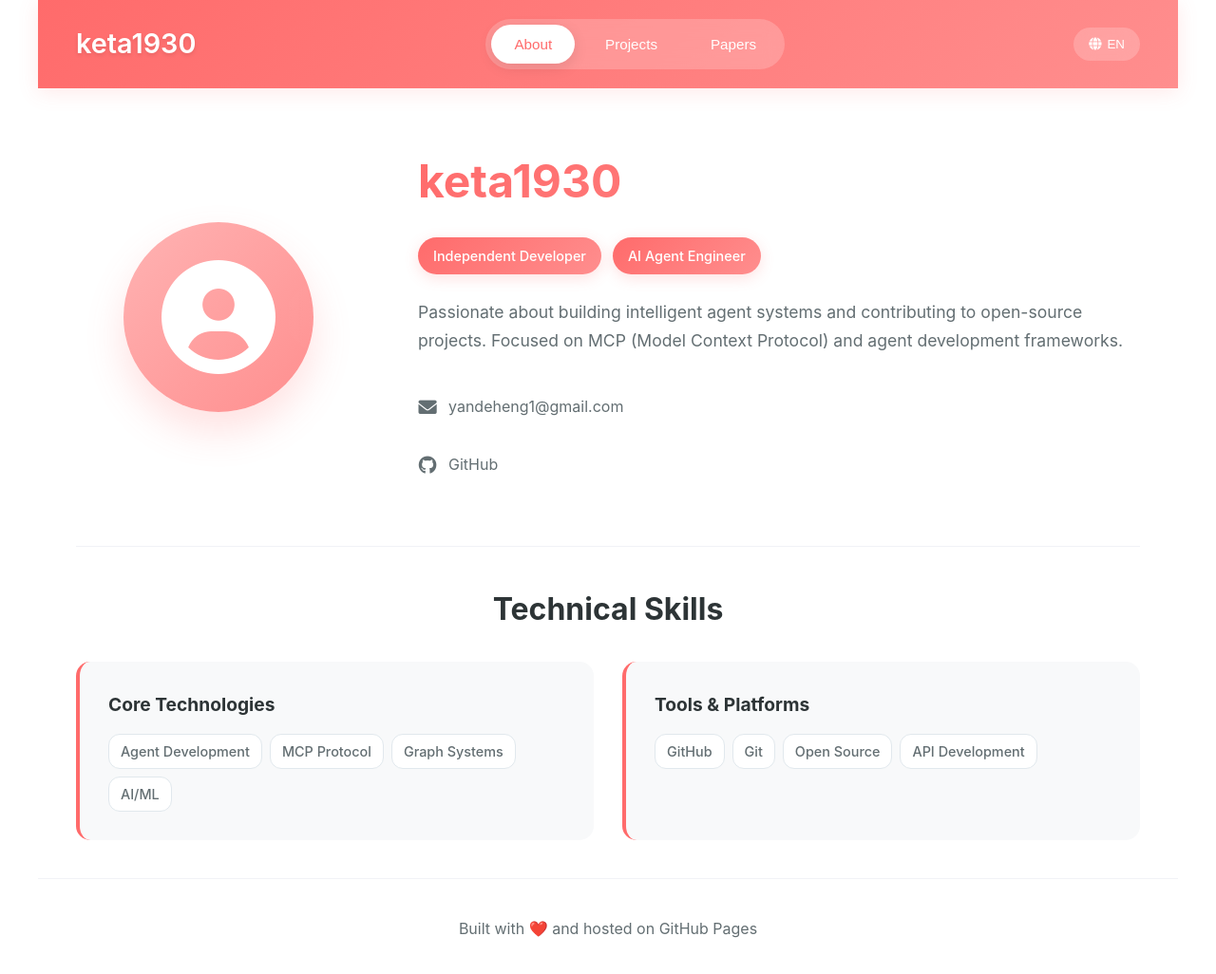
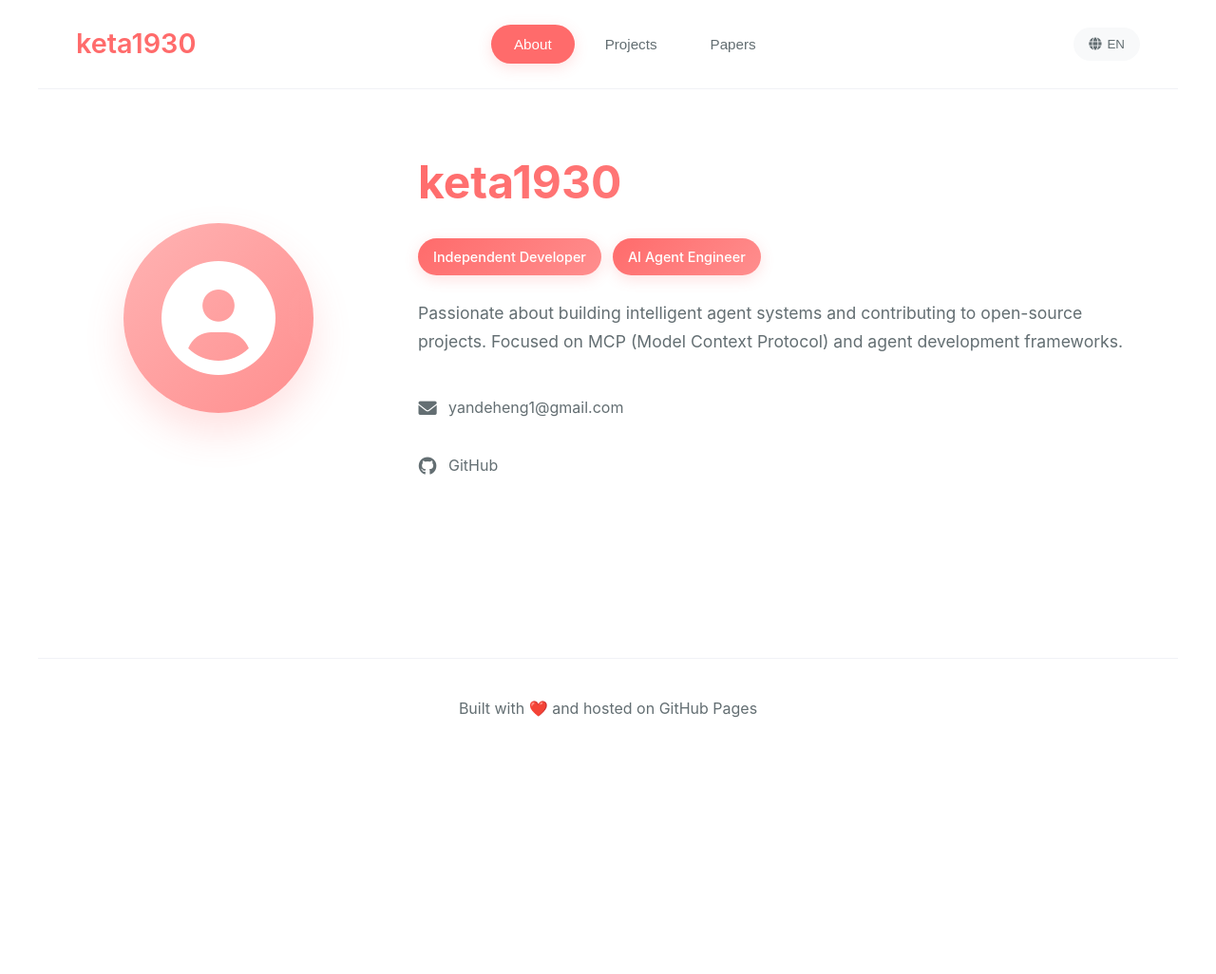
Before and after one commit to keta1930/resume, a plain HTML site: page docs/index.html in a window 1280 px wide. Shown: the whole page at 95% size. After the commit the page ends 800 px from the top, so only its background shows below. Drawn offline with Linux system fonts and the light colour scheme.

Commit message:
优化样式和交互效果，移除技能部分，添加图片懒加载功能

```diff
--- a/docs/css/style.css
+++ b/docs/css/style.css
@@ -28,27 +28,23 @@ body {
     justify-content: space-between;
     align-items: center;
     padding: 20px 40px;
-    background: linear-gradient(135deg, #FF6B6B 0%, #FF8E8E 100%);
-    box-shadow: 0 4px 20px rgba(255, 107, 107, 0.15);
     position: sticky;
     top: 0;
     z-index: 100;
+    border-bottom: 1px solid #F1F2F6;
 }
 
 .logo {
-    color: white;
+    color: #FF6B6B;
     font-size: 1.8rem;
     font-weight: 600;
-    text-shadow: 0 2px 4px rgba(0,0,0,0.1);
 }
 
 .nav-tabs {
     display: flex;
     gap: 8px;
-    background: rgba(255,255,255,0.2);
     padding: 6px;
     border-radius: 50px;
-    backdrop-filter: blur(10px);
 }
 
 .nav-tab {
@@ -56,7 +52,7 @@ body {
     border: none;
     padding: 12px 24px;
     border-radius: 25px;
-    color: white;
+    color: #636E72;
     cursor: pointer;
     transition: all 0.3s ease;
     font-weight: 500;
@@ -64,33 +60,34 @@ body {
 }
 
 .nav-tab:hover {
-    background: rgba(255,255,255,0.2);
+    background: rgba(255, 107, 107, 0.1);
+    color: #FF6B6B;
     transform: translateY(-2px);
 }
 
 .nav-tab.active {
-    background: white;
-    color: #FF6B6B;
-    box-shadow: 0 4px 15px rgba(0,0,0,0.1);
+    background: #FF6B6B;
+    color: white;
+    box-shadow: 0 4px 15px rgba(255, 107, 107, 0.2);
 }
 
 .lang-switcher {
-    background: rgba(255,255,255,0.2);
+    background: #F8F9FA;
     border: none;
     padding: 10px 16px;
     border-radius: 25px;
-    color: white;
+    color: #636E72;
     cursor: pointer;
     display: flex;
     align-items: center;
     gap: 6px;
     font-weight: 500;
     transition: all 0.3s ease;
-    backdrop-filter: blur(10px);
 }
 
 .lang-switcher:hover {
-    background: rgba(255,255,255,0.3);
+    background: rgba(255, 107, 107, 0.1);
+    color: #FF6B6B;
     transform: translateY(-2px);
 }
 
@@ -219,65 +216,7 @@ body {
     font-size: 1.2rem;
 }
 
-/* 技能部分 */
-.skills-section {
-    padding: 40px 0;
-    border-top: 1px solid #F1F2F6;
-}
 
-.skills-section h2 {
-    font-size: 2rem;
-    margin-bottom: 30px;
-    color: #2D3436;
-    text-align: center;
-}
-
-.skills-grid {
-    display: grid;
-    grid-template-columns: repeat(auto-fit, minmax(300px, 1fr));
-    gap: 30px;
-}
-
-.skill-category {
-    background: #F8F9FA;
-    padding: 30px;
-    border-radius: 15px;
-    border-left: 4px solid #FF6B6B;
-    transition: transform 0.3s ease;
-}
-
-.skill-category:hover {
-    transform: translateY(-5px);
-}
-
-.skill-category h3 {
-    color: #2D3436;
-    margin-bottom: 15px;
-    font-size: 1.2rem;
-}
-
-.skill-tags {
-    display: flex;
-    flex-wrap: wrap;
-    gap: 8px;
-}
-
-.skill-tags span {
-    background: white;
-    color: #636E72;
-    padding: 6px 12px;
-    border-radius: 12px;
-    font-size: 0.9rem;
-    font-weight: 500;
-    border: 1px solid #E1E8ED;
-    transition: all 0.3s ease;
-}
-
-.skill-tags span:hover {
-    background: #FF6B6B;
-    color: white;
-    border-color: #FF6B6B;
-}
 
 /* 项目页面样式 */
 .page-header {
--- a/docs/index.html
+++ b/docs/index.html
@@ -69,29 +69,7 @@
                     </div>
                 </div>
 
-                <div class="skills-section">
-                    <h2 data-en="Technical Skills" data-zh="技术技能">Technical Skills</h2>
-                    <div class="skills-grid">
-                        <div class="skill-category">
-                            <h3 data-en="Core Technologies" data-zh="核心技术">Core Technologies</h3>
-                            <div class="skill-tags">
-                                <span>Agent Development</span>
-                                <span>MCP Protocol</span>
-                                <span>Graph Systems</span>
-                                <span>AI/ML</span>
-                            </div>
-                        </div>
-                        <div class="skill-category">
-                            <h3 data-en="Tools & Platforms" data-zh="工具平台">Tools & Platforms</h3>
-                            <div class="skill-tags">
-                                <span>GitHub</span>
-                                <span>Git</span>
-                                <span>Open Source</span>
-                                <span>API Development</span>
-                            </div>
-                        </div>
-                    </div>
-                </div>
+
             </section>
 
             <!-- 项目页面 -->
--- a/docs/js/script.js
+++ b/docs/js/script.js
@@ -15,35 +15,19 @@ let currentLanguage = 'en';
 
 // 页面加载完成后执行
 document.addEventListener('DOMContentLoaded', function() {
-    // 初始化语言设置
     initializeLanguage();
-
-    // 初始化标签页
     initializeTabs();
-
-    // 添加语言切换事件
     addLanguageSwitcher();
-
-    // 添加动画效果
     addAnimations();
-
-    // 添加交互效果
     addInteractiveEffects();
-
-    // 添加键盘快捷键
     addKeyboardShortcuts();
 });
 
 // 初始化语言设置
 function initializeLanguage() {
-    // 从本地存储获取语言偏好，默认英文
     const savedLanguage = localStorage.getItem('preferred-language') || 'en';
     currentLanguage = savedLanguage;
-
-    // 更新页面语言
     updatePageLanguage(currentLanguage);
-
-    // 更新语言按钮显示
     updateLanguageButton();
 }
 
@@ -62,7 +46,6 @@ function initializeTabs() {
 
 // 切换标签页
 function switchTab(targetTab) {
-    // 移除所有活动状态
     document.querySelectorAll('.nav-tab').forEach(tab => {
         tab.classList.remove('active');
     });
@@ -71,11 +54,9 @@ function switchTab(targetTab) {
         content.classList.remove('active');
     });
 
-    // 添加新的活动状态
     document.querySelector(`[data-tab="${targetTab}"]`).classList.add('active');
     document.getElementById(targetTab).classList.add('active');
 
-    // 平滑滚动到顶部
     window.scrollTo({
         top: 0,
         behavior: 'smooth'
@@ -88,21 +69,14 @@ function addLanguageSwitcher() {
     const currentLangSpan = document.getElementById('currentLang');
 
     langSwitcher.addEventListener('click', () => {
-        // 切换语言
         currentLanguage = currentLanguage === 'en' ? 'zh' : 'en';
 
-        // 添加切换动画
         document.body.classList.add('lang-switching');
 
-        // 延迟更新内容以实现平滑过渡
         setTimeout(() => {
             updatePageLanguage(currentLanguage);
             updateLanguageButton();
-
-            // 保存语言偏好
             localStorage.setItem('preferred-language', currentLanguage);
-
-            // 移除切换动画
             document.body.classList.remove('lang-switching');
         }, 150);
     });
@@ -119,7 +93,6 @@ function updatePageLanguage(lang) {
         }
     });
 
-    // 更新页面语言属性
     document.documentElement.lang = lang === 'zh' ? 'zh-CN' : 'en';
 }
 
@@ -131,13 +104,11 @@ function updateLanguageButton() {
 
 // 添加动画效果
 function addAnimations() {
-    // 观察器选项
     const observerOptions = {
         threshold: 0.1,
         rootMargin: '0px 0px -50px 0px'
     };
 
-    // 创建观察器
     const observer = new IntersectionObserver((entries) => {
         entries.forEach(entry => {
             if (entry.isIntersecting) {
@@ -147,8 +118,7 @@ function addAnimations() {
         });
     }, observerOptions);
 
-    // 观察需要动画的元素
-    const animatedElements = document.querySelectorAll('.project-card, .skill-category, .hero-section');
+    const animatedElements = document.querySelectorAll('.project-card, .hero-section');
     animatedElements.forEach(element => {
         element.style.opacity = '0';
         element.style.transform = 'translateY(20px)';
@@ -159,16 +129,8 @@ function addAnimations() {
 
 // 添加交互效果
 function addInteractiveEffects() {
-    // 项目卡片悬停效果
     addProjectCardEffects();
-
-    // 头像悬停效果
     addAvatarEffects();
-
-    // 技能标签效果
-    addSkillTagEffects();
-
-    // 导航标签效果
     addNavTabEffects();
 }
 
@@ -177,7 +139,6 @@ function addProjectCardEffects() {
     const projectCards = document.querySelectorAll('.project-card:not(.placeholder)');
 
     projectCards.forEach(card => {
-        // 鼠标进入效果
         card.addEventListener('mouseenter', function() {
             this.style.transform = 'translateY(-8px) scale(1.02)';
         });
@@ -186,9 +147,8 @@ function addProjectCardEffects() {
             this.style.transform = 'translateY(0) scale(1)';
         });
 
-        // 点击涟漪效果
         card.addEventListener('click', function(e) {
-            if (e.target.tagName === 'A') return; // 跳过链接点击
+            if (e.target.tagName === 'A') return;
 
             const ripple = document.createElement('div');
             const rect = this.getBoundingClientRect();
@@ -238,21 +198,6 @@ function addAvatarEffects() {
     }
 }
 
-// 技能标签效果
-function addSkillTagEffects() {
-    const skillTags = document.querySelectorAll('.skill-tags span');
-
-    skillTags.forEach(tag => {
-        tag.addEventListener('mouseenter', function() {
-            this.style.transform = 'translateY(-2px) scale(1.05)';
-        });
-
-        tag.addEventListener('mouseleave', function() {
-            this.style.transform = 'translateY(0) scale(1)';
-        });
-    });
-}
-
 // 导航标签效果
 function addNavTabEffects() {
     const navTabs = document.querySelectorAll('.nav-tab');
@@ -275,7 +220,6 @@ function addNavTabEffects() {
 // 添加键盘快捷键
 function addKeyboardShortcuts() {
     document.addEventListener('keydown', function(e) {
-        // Alt + 1/2/3 切换标签页
         if (e.altKey) {
             switch(e.key) {
                 case '1':
@@ -293,7 +237,6 @@ function addKeyboardShortcuts() {
             }
         }
 
-        // Ctrl/Cmd + Shift + L 切换语言
         if ((e.ctrlKey || e.metaKey) && e.shiftKey && e.key === 'L') {
             e.preventDefault();
             document.getElementById('langSwitcher').click();
@@ -311,7 +254,6 @@ const rippleCSS = `
     }
 `;
 
-// 插入动画样式
 if (!document.getElementById('ripple-style')) {
     const style = document.createElement('style');
     style.id = 'ripple-style';
@@ -350,7 +292,6 @@ function showLoadingProgress() {
     }, 50);
 }
 
-// 启动加载进度
 showLoadingProgress();
 
 // 平滑滚动到锚点
@@ -369,29 +310,31 @@ function addSmoothScrolling() {
     });
 }
 
-// 添加鼠标跟踪效果（可选）
-function addMouseTracker() {
-    let mouseX = 0;
-    let mouseY = 0;
+// 性能优化：图片懒加载
+function lazyLoadImages() {
+    const images = document.querySelectorAll('img[data-src]');
+    const imageObserver = new IntersectionObserver((entries) => {
+        entries.forEach(entry => {
+            if (entry.isIntersecting) {
+                const img = entry.target;
+                img.src = img.dataset.src;
+                img.classList.remove('lazy');
+                imageObserver.unobserve(img);
+            }
+        });
+    });
 
-    document.addEventListener('mousemove', (e) => {
-        mouseX = e.clientX;
-        mouseY = e.clientY;
+    images.forEach(img => imageObserver.observe(img));
+}
 
-        // 为某些元素添加鼠标跟踪效果
-        const hero = document.querySelector('.hero-section');
-        if (hero) {
-            const rect = hero.getBoundingClientRect();
-            const x = ((mouseX - rect.left) / rect.width - 0.5) * 10;
-            const y = ((mouseY - rect.top) / rect.height - 0.5) * 10;
+// 初始化所有功能
+function initializeAll() {
+    addSmoothScrolling();
+    lazyLoadImages();
+}
 
-            const avatar = hero.querySelector('.avatar');
-            if (avatar) {
-                avatar.style.transform = `translate(${x}px, ${y}px)`;
-            }
-        }
-    });
-}
+// 页面完全加载后执行额外初始化
+window.addEventListener('load', initializeAll);
 
 // 控制台彩蛋
 console.log(`
@@ -416,30 +359,3 @@ document.addEventListener('visibilitychange', function() {
         document.title = 'keta1930 - Portfolio';
     }
 });
-
-// 性能优化：图片懒加载（如果有图片）
-function lazyLoadImages() {
-    const images = document.querySelectorAll('img[data-src]');
-    const imageObserver = new IntersectionObserver((entries) => {
-        entries.forEach(entry => {
-            if (entry.isIntersecting) {
-                const img = entry.target;
-                img.src = img.dataset.src;
-                img.classList.remove('lazy');
-                imageObserver.unobserve(img);
-            }
-        });
-    });
-
-    images.forEach(img => imageObserver.observe(img));
-}
-
-// 初始化所有功能
-function initializeAll() {
-    addSmoothScrolling();
-    lazyLoadImages();
-    // addMouseTracker(); // 可选：取消注释以启用鼠标跟踪效果
-}
-
-// 页面完全加载后执行额外初始化
-window.addEventListener('load', initializeAll);
```
